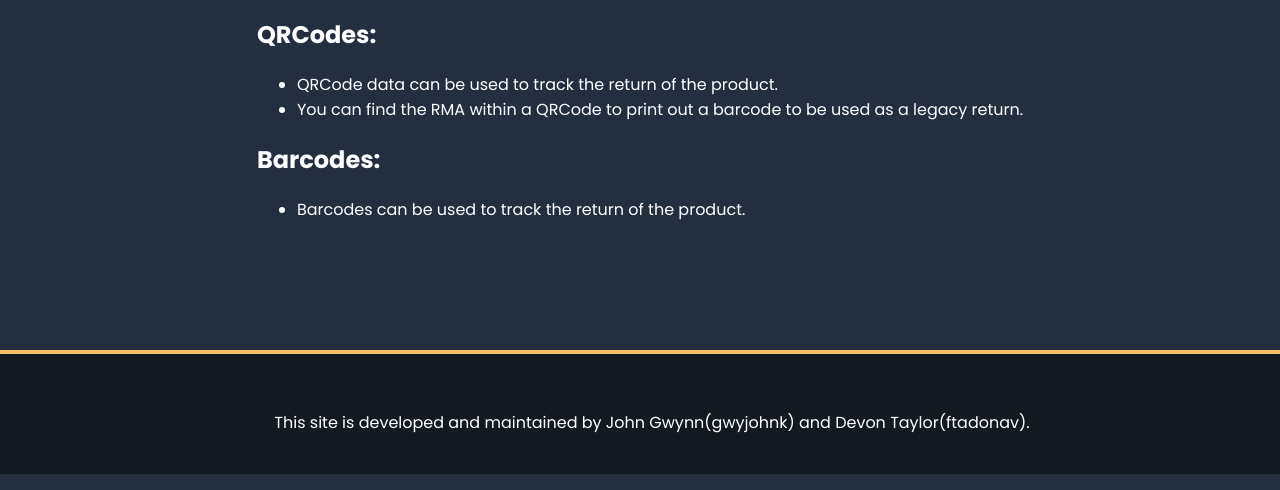
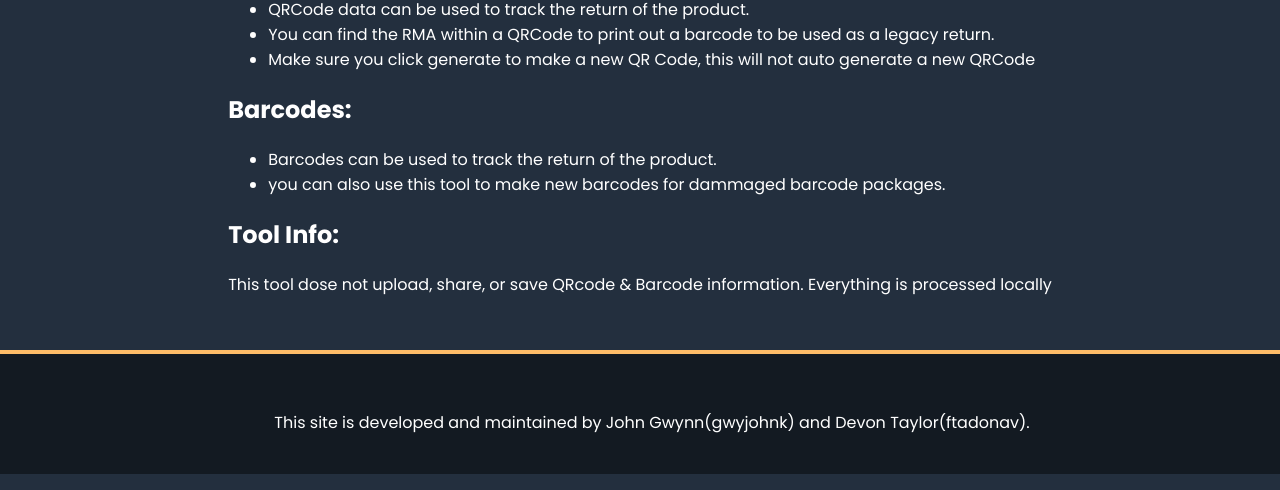
Before and after one commit to KS1X/CXO_Tools, a plain HTML site: page info.html in a window 1280 px wide. Shown: the part 326-816 px from the top of the page. Drawn offline with Linux system fonts and the light colour scheme.

Commit message:
Update Info.html

```diff
--- a/info.html
+++ b/info.html
@@ -29,11 +29,16 @@
         <ul>
             <li>QRCode data can be used to track the return of the product.</li>
             <li>You can find the RMA within a QRCode to print out a barcode to be used as a legacy return.</li>
+            <li>Make sure you click generate to make a new QR Code, this will not auto generate a new QRCode</li>
         </ul>
         <h2>Barcodes:</h2>
         <ul>
             <li>Barcodes can be used to track the return of the product.</li>
+            <li>you can also use this tool to make new barcodes for dammaged barcode packages.</li>
         </ul>
+        <h2>Tool Info:</h2>
+        <p>This tool dose not upload, share, or save QRcode & Barcode information. Everything is processed locally</p>
+
     </div>
 
     <div id="footer">
```
